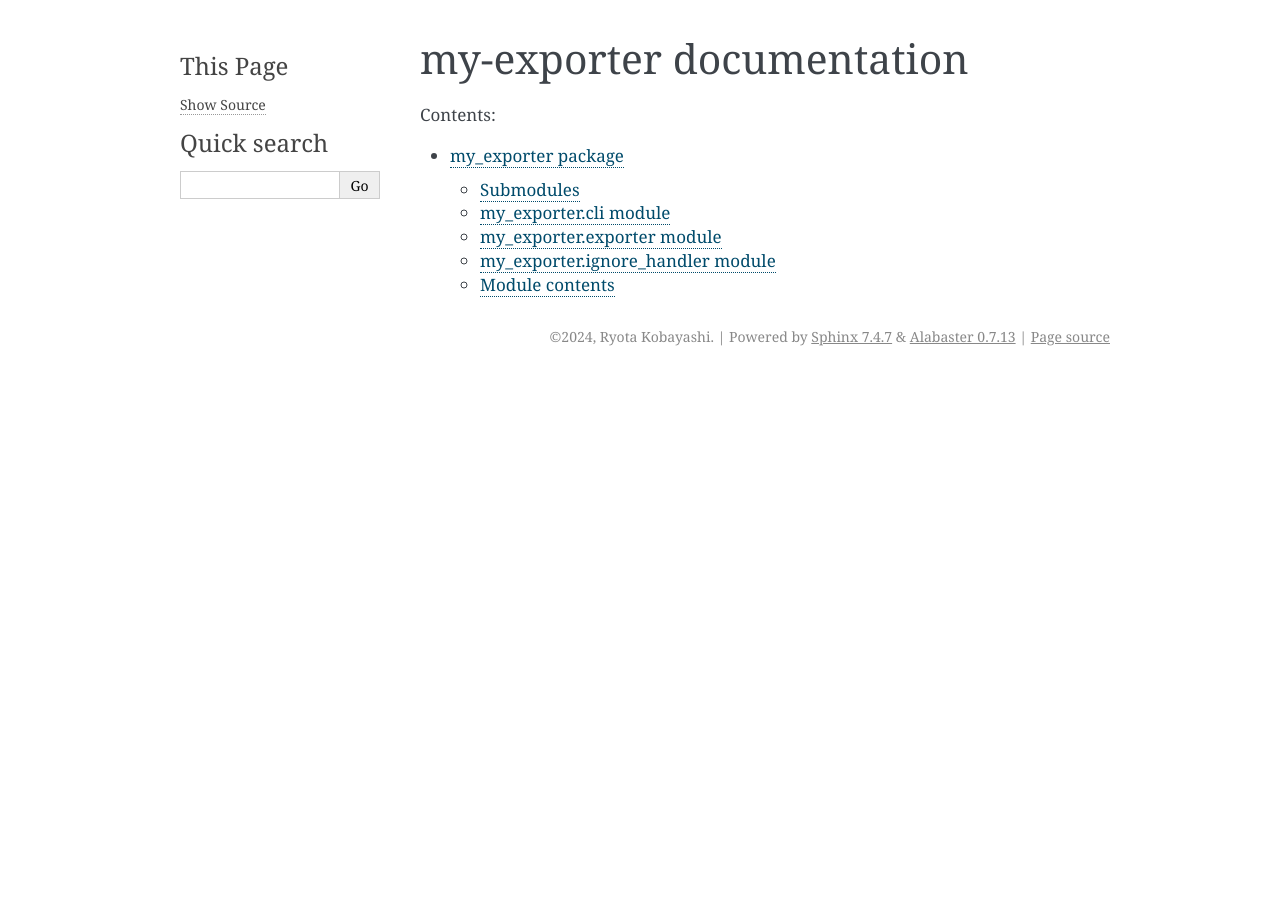
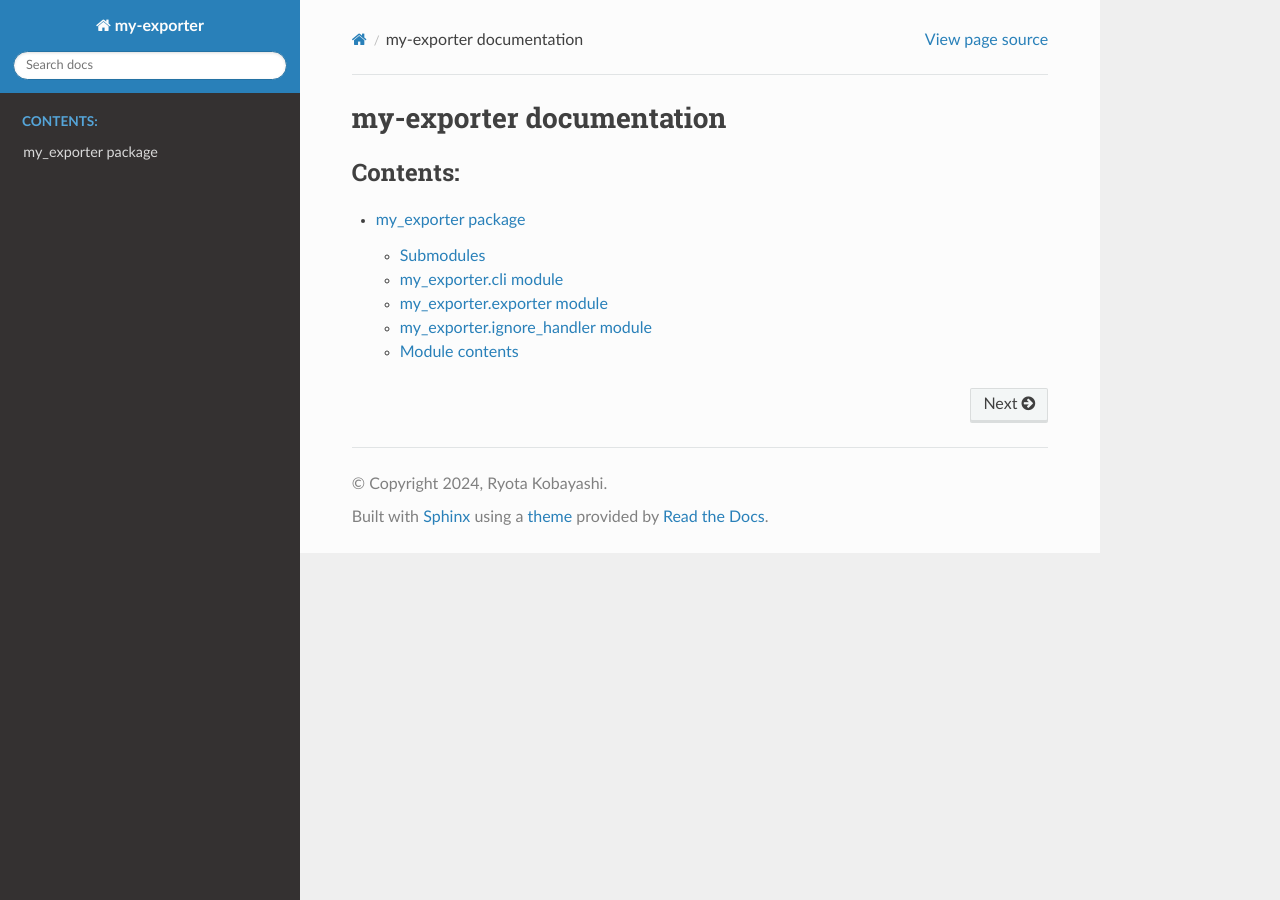
Before and after one commit to RK0429/PyExporter, a Sphinx documentation site: the page built from docs/source/index.rst, in a window 1280 px wide. Built offline with Sphinx 7.4.7 and the Read the Docs theme 3.1.0, drawn with Linux system fonts in a browser that asks for light colours.

Commit message:
Update conf.py

```diff
--- a/docs/source/conf.py
+++ b/docs/source/conf.py
@@ -20,7 +20,10 @@ release = '0.3.0'
 
 extensions = [
     'sphinx.ext.autodoc',
+    'sphinx.ext.viewcode',
+    'sphinx.ext.todo',
     'sphinx.ext.napoleon',
+    'sphinx_rtd_theme'
 ]
 
 templates_path = ['_templates']
@@ -30,5 +33,5 @@ exclude_patterns = []
 # -- Options for HTML output -------------------------------------------------
 # https://www.sphinx-doc.org/en/master/usage/configuration.html#options-for-html-output
 
-html_theme = 'alabaster'
+html_theme = 'sphinx_rtd_theme'
 html_static_path = ['_static']
```
